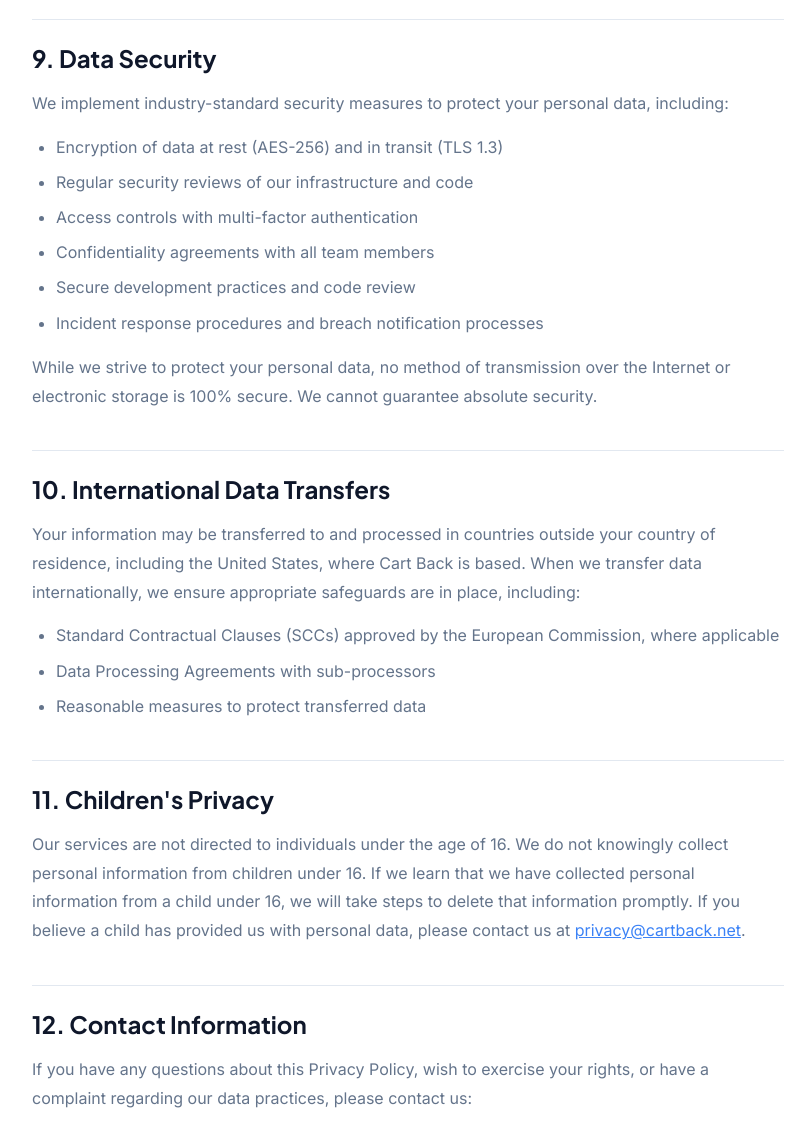
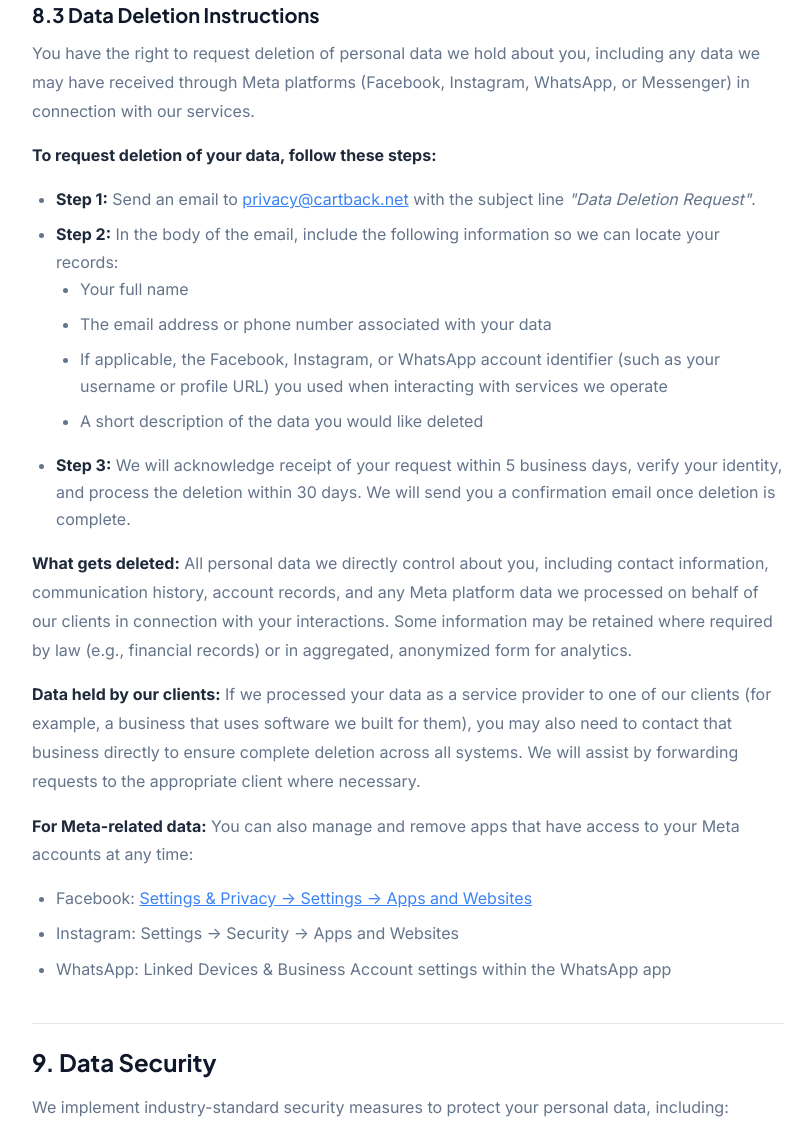
Before and after one commit to Jimtarfas/cartback.net, a plain HTML site: page privacy-policy.html in a window 1280 px wide. Shown: the part 5289-6413 px from the top of the page, without its empty margins (232-1044 px from the left). Drawn offline with Linux system fonts and the light colour scheme.

Commit message:
Add Data Deletion Instructions section to privacy policy
Adds section 8.3 with a user-facing data deletion procedure anchored
at #data-deletion. Used as the Data Deletion Request URL value in the
Meta App Dashboard (Facebook Login for Business → Settings).

Co-Authored-By: Claude Opus 4.6 <noreply@anthropic.com>

```diff
--- a/privacy-policy.html
+++ b/privacy-policy.html
@@ -172,6 +172,30 @@
 
     <p>To exercise any of these rights, please contact us at <a href="mailto:privacy@cartback.net">privacy@cartback.net</a> or by writing to our address listed in Section 12.</p>
 
+    <h3 id="data-deletion">8.3 Data Deletion Instructions</h3>
+    <p>You have the right to request deletion of personal data we hold about you, including any data we may have received through Meta platforms (Facebook, Instagram, WhatsApp, or Messenger) in connection with our services.</p>
+    <p><strong>To request deletion of your data, follow these steps:</strong></p>
+    <ul>
+      <li><strong>Step 1:</strong> Send an email to <a href="mailto:privacy@cartback.net">privacy@cartback.net</a> with the subject line <em>"Data Deletion Request"</em>.</li>
+      <li><strong>Step 2:</strong> In the body of the email, include the following information so we can locate your records:
+        <ul>
+          <li>Your full name</li>
+          <li>The email address or phone number associated with your data</li>
+          <li>If applicable, the Facebook, Instagram, or WhatsApp account identifier (such as your username or profile URL) you used when interacting with services we operate</li>
+          <li>A short description of the data you would like deleted</li>
+        </ul>
+      </li>
+      <li><strong>Step 3:</strong> We will acknowledge receipt of your request within 5 business days, verify your identity, and process the deletion within 30 days. We will send you a confirmation email once deletion is complete.</li>
+    </ul>
+    <p><strong>What gets deleted:</strong> All personal data we directly control about you, including contact information, communication history, account records, and any Meta platform data we processed on behalf of our clients in connection with your interactions. Some information may be retained where required by law (e.g., financial records) or in aggregated, anonymized form for analytics.</p>
+    <p><strong>Data held by our clients:</strong> If we processed your data as a service provider to one of our clients (for example, a business that uses software we built for them), you may also need to contact that business directly to ensure complete deletion across all systems. We will assist by forwarding requests to the appropriate client where necessary.</p>
+    <p><strong>For Meta-related data:</strong> You can also manage and remove apps that have access to your Meta accounts at any time:</p>
+    <ul>
+      <li>Facebook: <a href="https://www.facebook.com/settings?tab=applications" target="_blank" rel="noopener">Settings &amp; Privacy → Settings → Apps and Websites</a></li>
+      <li>Instagram: Settings → Security → Apps and Websites</li>
+      <li>WhatsApp: Linked Devices &amp; Business Account settings within the WhatsApp app</li>
+    </ul>
+
     <h2>9. Data Security</h2>
     <p>We implement industry-standard security measures to protect your personal data, including:</p>
     <ul>
```
